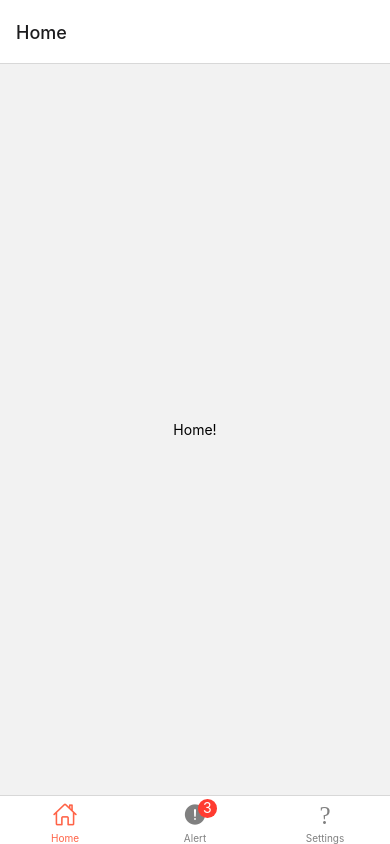
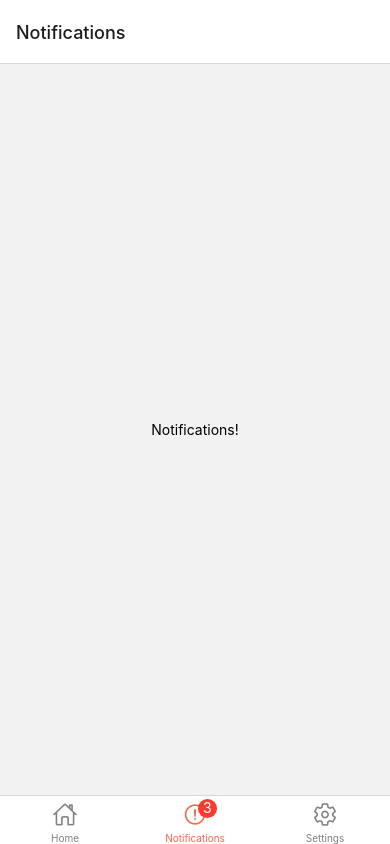
Before and after one commit to cd-poc-dev-repos/IBudget-native, a React Native app in the folder ibudgetnative/: screen /Notifications in a window 390 px wide. Built offline with nearby package versions, Linux system fonts and the light colour scheme.

Commit message:
refac and icons added

```diff
--- a/ibudgetnative/App.tsx
+++ b/ibudgetnative/App.tsx
@@ -1,32 +1,10 @@
 import * as React from 'react';
-import { Text, View } from 'react-native';
 import { NavigationContainer } from '@react-navigation/native';
 import { createBottomTabNavigator } from '@react-navigation/bottom-tabs';
-import Ionicons from 'react-native-vector-icons/Ionicons';
-
-function HomeScreen() {
-  return (
-    <View style={{ flex: 1, justifyContent: 'center', alignItems: 'center' }}>
-      <Text>Home!</Text>
-    </View>
-  );
-}
-
-function AlertScreen() {
-  return (
-    <View style={{ flex: 1, justifyContent: 'center', alignItems: 'center' }}>
-      <Text>Alert!</Text>
-    </View>
-  );
-}
-
-function SettingsScreen() {
-  return (
-    <View style={{ flex: 1, justifyContent: 'center', alignItems: 'center' }}>
-      <Text>Settings!</Text>
-    </View>
-  );
-}
+import Ionicons from '@expo/vector-icons/Ionicons';
+import Home from './src/pages/Home';
+import Notifications from './src/pages/Notifications';
+import Settings from './src/pages/Settings';
 
 const Tab = createBottomTabNavigator();
 
@@ -35,15 +13,15 @@ export default function App() {
     <NavigationContainer>
       <Tab.Navigator
         screenOptions={({ route }) => ({
-          tabBarIcon: ({ focused, color, size }) => {
-            let iconName;
+          tabBarIcon: ({color, size }) => {
+            let iconName: 'home-outline' | 'alert-circle-outline' | 'settings-outline' = 'alert-circle-outline';
 
             if (route.name === 'Home') {
               iconName = 'home-outline';
             } else if (route.name === 'Alert') {
-              iconName = 'alert-circle' ;
+              iconName = 'alert-circle-outline' ;
             } else if (route.name === 'Settings') {
-              iconName = 'ios-list';
+              iconName = 'settings-outline';
             }
 
             return <Ionicons name={iconName} size={size} color={color} />;
@@ -52,9 +30,9 @@ export default function App() {
           tabBarInactiveTintColor: 'gray',
         })}
       >
-        <Tab.Screen name="Home" component={HomeScreen} />
-        <Tab.Screen name="Alert" component={AlertScreen}  options={{ tabBarBadge: 3 }} />
-        <Tab.Screen name="Settings" component={SettingsScreen} />
+        <Tab.Screen name="Home" component={Home} />
+        <Tab.Screen name="Notifications" component={Notifications}  options={{ tabBarBadge: 3 }} />
+        <Tab.Screen name="Settings" component={Settings} />
       </Tab.Navigator>
     </NavigationContainer>
   );
--- /dev/null
+++ b/ibudgetnative/src/pages/Home/Home.tsx
@@ -0,0 +1,12 @@
+import React from "react";
+import { Text, View } from 'react-native';
+
+const Home = () => {
+  return (
+    <View style={{ flex: 1, justifyContent: "center", alignItems: "center" }}>
+      <Text>Home!</Text>
+    </View>
+  );
+};
+
+export default Home;
--- /dev/null
+++ b/ibudgetnative/src/pages/Home/index.ts
@@ -0,0 +1,3 @@
+import Home from "./Home";
+
+export default Home;
--- /dev/null
+++ b/ibudgetnative/src/pages/Notifications/Notifications.tsx
@@ -0,0 +1,12 @@
+import React from "react";
+import { Text, View } from 'react-native';
+
+const Notifications = () => {
+  return (
+    <View style={{ flex: 1, justifyContent: "center", alignItems: "center" }}>
+      <Text>Notifications!</Text>
+    </View>
+  );
+};
+
+export default Notifications;
--- /dev/null
+++ b/ibudgetnative/src/pages/Notifications/index.ts
@@ -0,0 +1,3 @@
+import Notifications from "./Notifications";
+
+export default Notifications;
--- /dev/null
+++ b/ibudgetnative/src/pages/Settings/Settings.tsx
@@ -0,0 +1,12 @@
+import React from "react";
+import { Text, View } from 'react-native';
+
+const Settings = () => {
+  return (
+    <View style={{ flex: 1, justifyContent: "center", alignItems: "center" }}>
+      <Text>Settings!</Text>
+    </View>
+  );
+};
+
+export default Settings;
--- /dev/null
+++ b/ibudgetnative/src/pages/Settings/index.ts
@@ -0,0 +1,3 @@
+import Settings from "./Settings";
+
+export default Settings;
```
